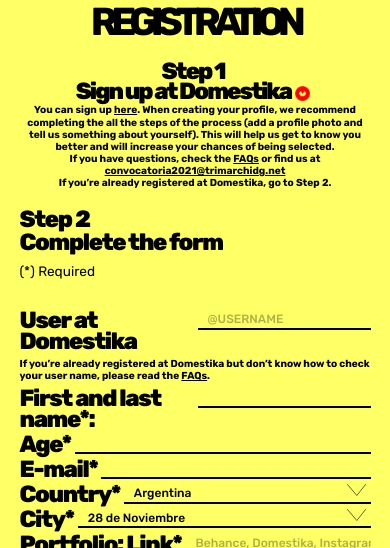
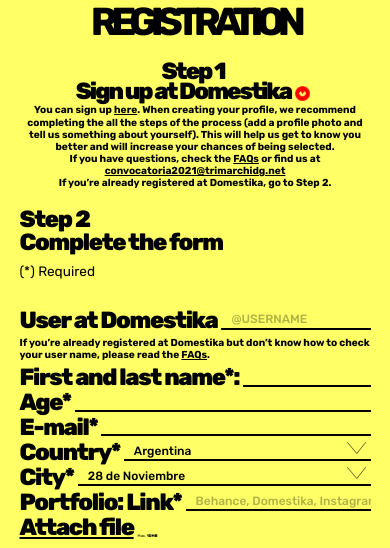
Before and after one commit to polbac/convocatoria-trimarchi-2021, a PHP site: page /en in a window 390 px wide. Shown: the part 5952-6500 px from the top of the page. Run offline with PHP 8.4, Linux system fonts and the light colour scheme; some libraries are stand-ins or nearby versions.

Commit message:
falopita

```diff
--- a/assets/style.css
+++ b/assets/style.css
@@ -1097,13 +1097,13 @@ aside .modal{
     input, select {
         font-size: 0.75rem;
         height: 5vw;
+        width: 5vw;
     }
-
-
 
     span.subtitulo {
         font-size: 1.25rem;
         font-weight: 750;
         display: block;
     }
+
 }
```
